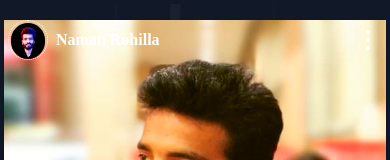
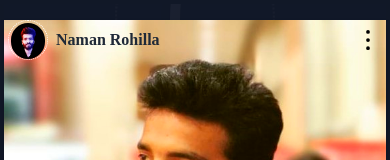
Before and after one commit to Naman-Rohilla/chatbot, a React (Create React App) app: page / in a window 390 px wide. Shown: the top 160 px of the page. Built offline with nearby package versions, Linux system fonts and the light colour scheme.

Commit message:
volor change navbar bug fix

```diff
--- a/src/App.js
+++ b/src/App.js
@@ -26,6 +26,7 @@ function App() {
 
   const isContactRoute = location.pathname === "/chat-bot";
   const isOcrRoute = location.pathname === "/ocr";
+  const [currentSlide, setCurrentSlide] = useState(0);
 
   const [isMobile, setIsMobile] = useState(false);
   const [isTablet, setIsTablet] = useState(false);
@@ -73,10 +74,10 @@ function App() {
       ) : (
         <>
           {/* <Router> */}
-          {isMobile ? <NavMobile targetElement={targetElement} /> : <Navbar targetElement={targetElement} targetHome={targetHome}></Navbar>}
+          {isMobile ? <NavMobile targetElement={targetElement} currentSlide={currentSlide} /> : <Navbar targetElement={targetElement} targetHome={targetHome}></Navbar>}
 
           <Routes>
-            <Route exact path="/" element={<Home targetHome={targetHome} />} />
+            <Route exact path="/" element={<Home targetHome={targetHome} currentSlide={currentSlide} setCurrentSlide={setCurrentSlide} />} />
             <Route exact path="/chat-bot" element={<Chatgpt />} />
             <Route exact path="/ocr" element={<Ocr />} />
             {/* <Route path="/contact" component={Contact} /> */}
--- a/src/components/home.js
+++ b/src/components/home.js
@@ -2,7 +2,7 @@ import React, { useState, useEffect } from "react";
 import HomeWeb from "./homeWeb";
 import HomeMobile from "./homeMobile";
 
-export default function Home({ targetHome }) {
+export default function Home({ targetHome, currentSlide, setCurrentSlide }) {
   const [isMobile, setIsMobile] = useState(false);
   const [isTablet, setIsTablet] = useState(false);
 
@@ -25,5 +25,5 @@ export default function Home({ targetHome }) {
     };
   }, []);
 
-  return <>{isMobile ? <HomeMobile targetHome={targetHome} /> : <HomeWeb targetHome={targetHome} />}</>;
+  return <>{isMobile ? <HomeMobile targetHome={targetHome} currentSlide={currentSlide} setCurrentSlide={setCurrentSlide} /> : <HomeWeb targetHome={targetHome} currentSlide={currentSlide} setCurrentSlide={setCurrentSlide} />}</>;
 }
--- a/src/components/homeMobile.js
+++ b/src/components/homeMobile.js
@@ -3,10 +3,10 @@ import "./home.css";
 import { motion } from "framer-motion";
 import { Link } from "react-router-dom";
 
-export default function HomeMobile({ targetHome }) {
+export default function HomeMobile({ targetHome, currentSlide, setCurrentSlide }) {
   const [autoPlayInterval, setautoPlayInterval] = useState(6000);
 
-  const [currentSlide, setCurrentSlide] = useState(0);
+
   const [isHovered, setIsHovered] = useState(false);
 
   let timer;
--- a/src/components/homeWeb.js
+++ b/src/components/homeWeb.js
@@ -3,11 +3,11 @@ import "./home.css";
 import { motion } from "framer-motion";
 import { Link } from "react-router-dom";
 
-export default function HomeWeb({ targetHome }) {
+export default function HomeWeb({ targetHome, currentSlide, setCurrentSlide }) {
   // let autoPlayInterval = 6000;
   const [autoPlayInterval, setautoPlayInterval] = useState(6000);
 
-  const [currentSlide, setCurrentSlide] = useState(0);
+
   const [isHovered, setIsHovered] = useState(false);
 
   let timer
--- a/src/components/navMobile.js
+++ b/src/components/navMobile.js
@@ -2,7 +2,7 @@ import React, { useState, useEffect, useRef } from "react";
 import { Link, useLocation } from "react-router-dom";
 import "./navMobile.css";
 
-export default function NavMobile({ targetElement }) {
+export default function NavMobile({ targetElement, currentSlide }) {
   const [isOpen3, setIsOpen3] = useState(false);
   const containerRef = useRef(null);
   var location = useLocation();
@@ -86,7 +86,7 @@ export default function NavMobile({ targetElement }) {
               src="./naman.jpg"
             ></img>
           </div>
-          <span className="pl-2 font-bold">Naman Rohilla</span>
+          <span className={currentSlide == 0 ? "pl-2 font-bold text-gray-800" : "pl-2 font-bold"}>Naman Rohilla</span>
         </div>
         <div onClick={toggleDrawer} className="pr-3 cursor-pointer">
           {isOpen3 ? (
@@ -112,10 +112,11 @@ export default function NavMobile({ targetElement }) {
               width="20px"
               height="20px"
               viewBox="0 0 32 32"
+
             >
               <path
                 d="M19 16a3 3 0 0 1-3 3 3 3 0 0 1-3-3 3 3 0 0 1 3-3 3 3 0 0 1 3 3zm0 13a3 3 0 0 1-3 3 3 3 0 0 1-3-3 3 3 0 0 1 3-3 3 3 0 0 1 3 3zm0-26a3 3 0 0 1-3 3 3 3 0 0 1-3-3 3 3 0 0 1 3-3 3 3 0 0 1 3 3z"
-                fill="white"
+                fill={currentSlide == 0 ? "black" : "white"}
               />
             </svg>
           )}
```
